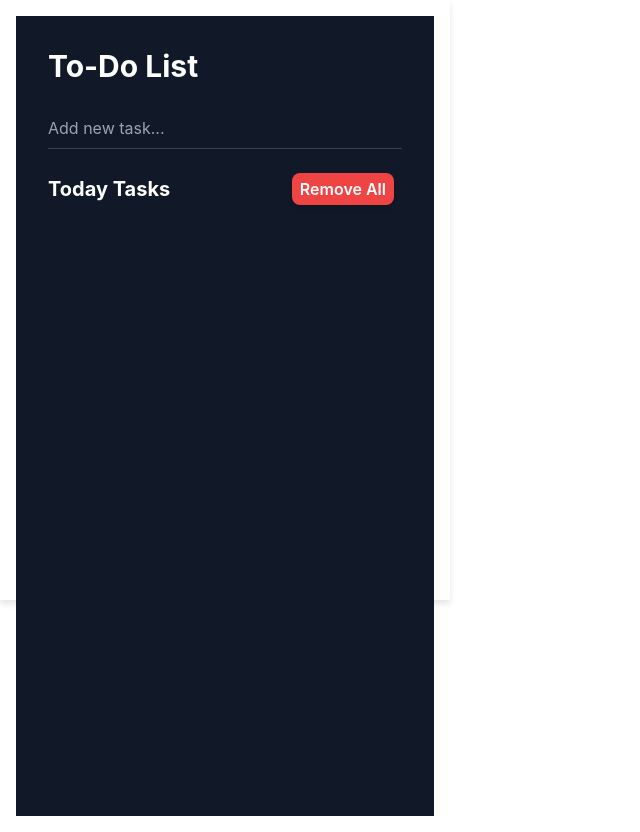
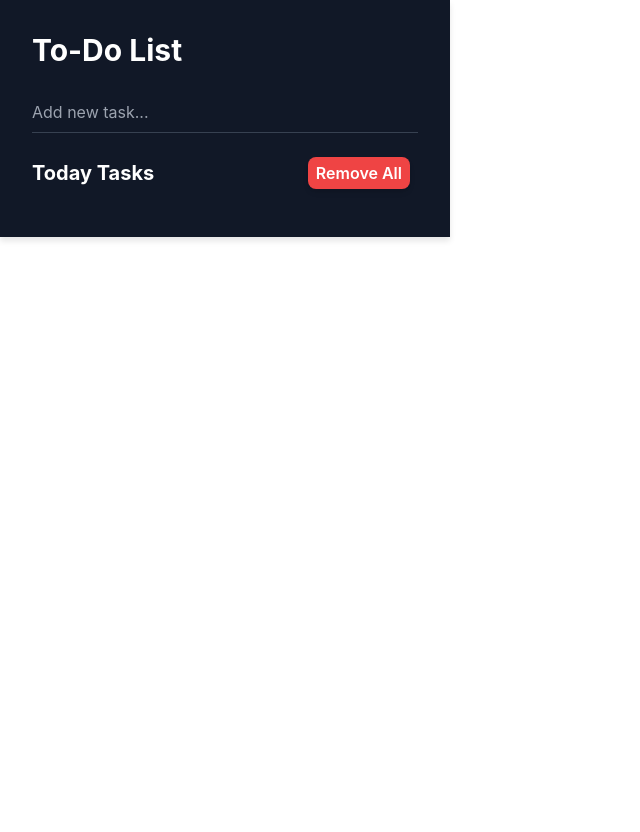
Before and after one commit to Moee5055/TodoList_Chrome_Extension, a React (Vite) app: page / in a window 1280 px wide. Shown: the whole page, without its empty margins (0-640 px from the left). After the commit the page ends 800 px from the top, so only its background shows below. Built offline with nearby package versions, Linux system fonts and the light colour scheme.

Commit message:
change in App.tsx and index.html for styling: added web_accesible_resource in manifest.json file: added security in content.js file

```diff
--- a/content.js
+++ b/content.js
@@ -23,12 +23,14 @@ const iframe = document.getElementById('todo-extension-iframe');
 
 iframe.setAttribute(
   'sandbox',
-  'allow-scripts allow-same-origin allow-popups allow-forms allow-modals'
+  'allow-scripts allow-same-origin allow-popups allow-forms allow-modals allow-downloads'
 );
 iframe.setAttribute(
   'allow',
   'autoplay; clipboard-write; encrypted-media; fullscreen; picture-in-picture'
 );
+iframe.setAttribute('security', 'restricted');
+iframe.setAttribute('referrerpolicy', 'no-referrer');
 
 let isOpen = false;
 button.addEventListener('click', () => {
--- a/index.html
+++ b/index.html
@@ -13,7 +13,6 @@
       min-width: 400px;
       width: 450px;
       max-height: 600px;
-      background-color: #ffffff;
       font-family: -apple-system, BlinkMacSystemFont, 'Segoe UI', Roboto, Oxygen, Ubuntu, Cantarell, sans-serif;
       box-shadow: 0 4px 6px rgba(0, 0, 0, 0.1);
       overflow-x: hidden;
@@ -24,10 +23,6 @@
       scroll-behavior: smooth;
     }
 
-    /* Ensure content is properly padded */
-    #root {
-      padding: 16px;
-    }
   </style>
   <body>
     <div id="root"></div>
--- a/src/App.tsx
+++ b/src/App.tsx
@@ -69,8 +69,8 @@ useEffect(() => {
   };
 
   return (
-    <div className="min-h-screen bg-gray-900 text-white p-8">
-      <div className="max-w-2xl mx-auto">
+    <div className="bg-gray-900 text-white p-8">
+      <div >
         <h1 className="text-3xl font-bold mb-6">To-Do List</h1>
 
         <TodoInput onAdd={addTodo} />
```
Also changed, not shown: manifest.json.
